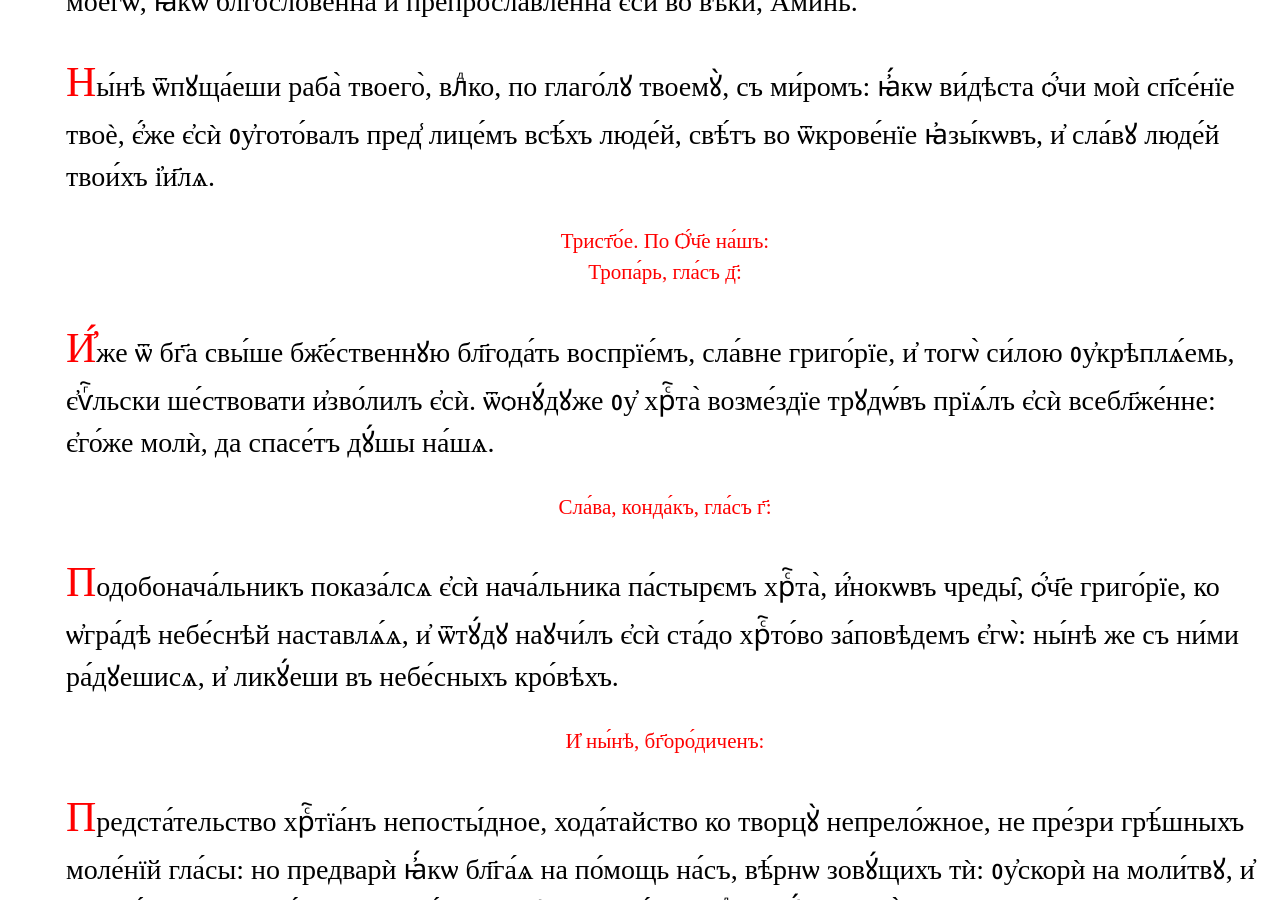
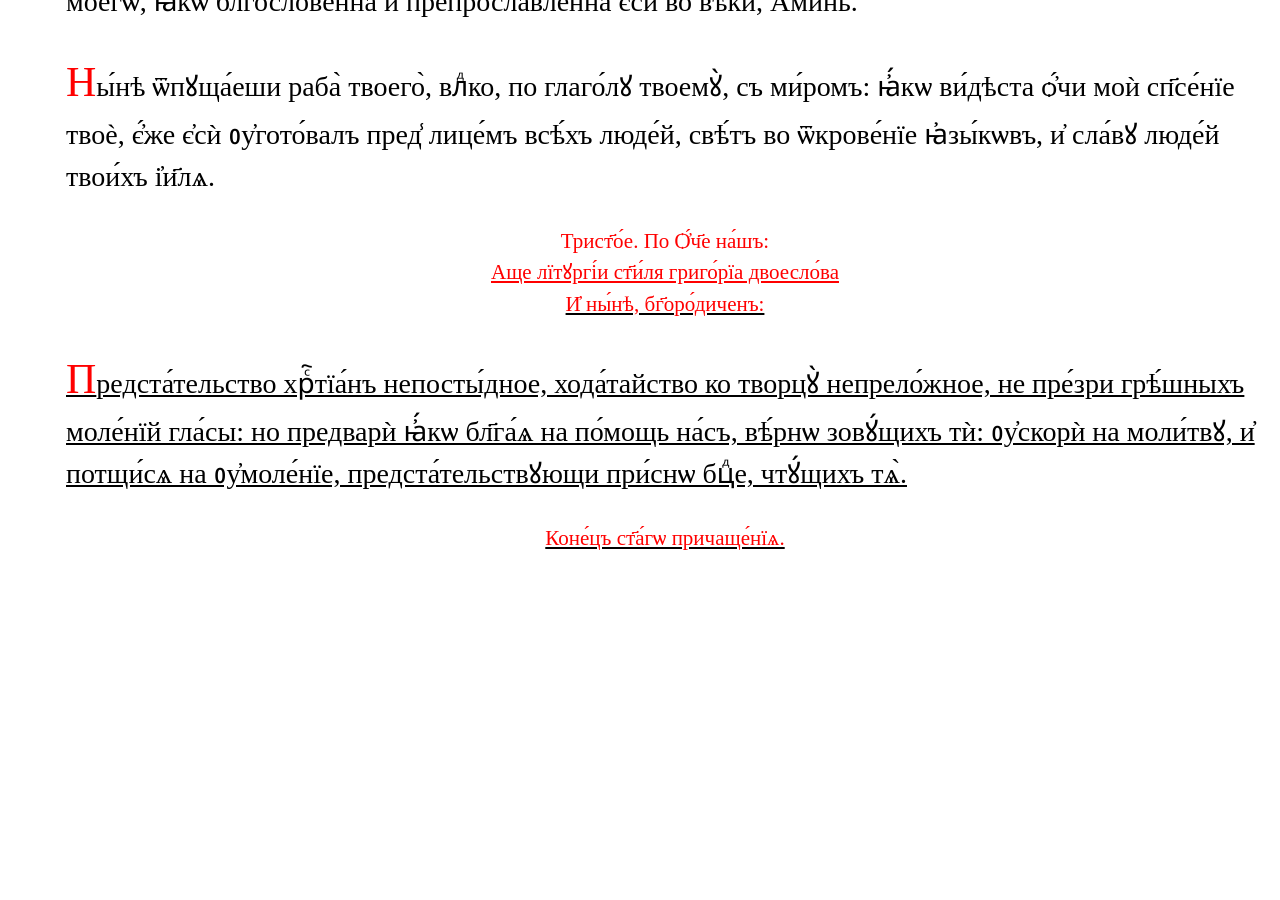
Before and after one commit to markjville/markjville.github.io, a Jekyll site: the page docs/последование-по-причастию.html, which Jekyll copies as it is, in a window 1280 px wide and 900 px high, scrolled down 2778 px. Built offline with Jekyll 4.4.1, drawn with Linux system fonts in a browser that asks for light colours; some web fonts are replaced; comment, search, counter and statistics services are not loaded; after the commit the page ends 3397 px from its top, so only the background shows below that.

Commit message:
Update последование-по-причастию.html

```diff
--- a/docs/последование-по-причастию.html
+++ b/docs/последование-по-причастию.html
@@ -123,13 +123,8 @@ p::first-letter {
 
 <div style="text-align:center;color:red;font-size:75%">Трист҃о́е. По Ѻ҆́ч҃е на́шъ:</div>
 
-<div style="text-align:center;color:red;font-size:75%">Тропа́рь, гла́съ д҃:</div>
 
-<p>И҆́же ѿ бг҃а свы́ше бж҃е́ственнꙋю бл҃года́ть воспрїе́мъ, сла́вне григо́рїе, и҆ тогѡ̀ си́лою ᲂу҆крѣплѧ́емь, є҆ѵⷢ҇льски ше́ствовати и҆зво́лилъ є҆сѝ. ѿѻнꙋ́дꙋже ᲂу҆ хрⷭ҇та̀ возме́здїе трꙋдѡ́въ прїѧ́лъ є҆сѝ всебл҃же́нне: є҆го́же молѝ, да спасе́тъ дꙋ́шы на́шѧ.</p>
-
-<div style="text-align:center;color:red;font-size:75%">Сла́ва, конда́къ, гла́съ г҃:</div>
-
-<p>Подобонача́льникъ показа́лсѧ є҆сѝ нача́льника па́стырємъ хрⷭ҇та̀, и҆́нокѡвъ чреды̑, ѻ҆́ч҃е григо́рїе, ко ѡ҆гра́дѣ небе́снѣй наставлѧ́ѧ, и҆ ѿтꙋ́дꙋ наꙋчи́лъ є҆сѝ ста́до хрⷭ҇то́во за́повѣдемъ є҆гѡ̀: ны́нѣ же съ ни́ми ра́дꙋешисѧ, и҆ ликꙋ́еши въ небе́сныхъ кро́вѣхъ.</p>
+<div style="text-align:center;color:red;font-size:75%"><a href="">Аще лїтꙋргі́и ст҃и́ля григо́рїа двоесло́ва</div>
 
 <div style="text-align:center;color:red;font-size:75%">И҆ ны́нѣ, бг҃оро́диченъ:</div>
 
```
